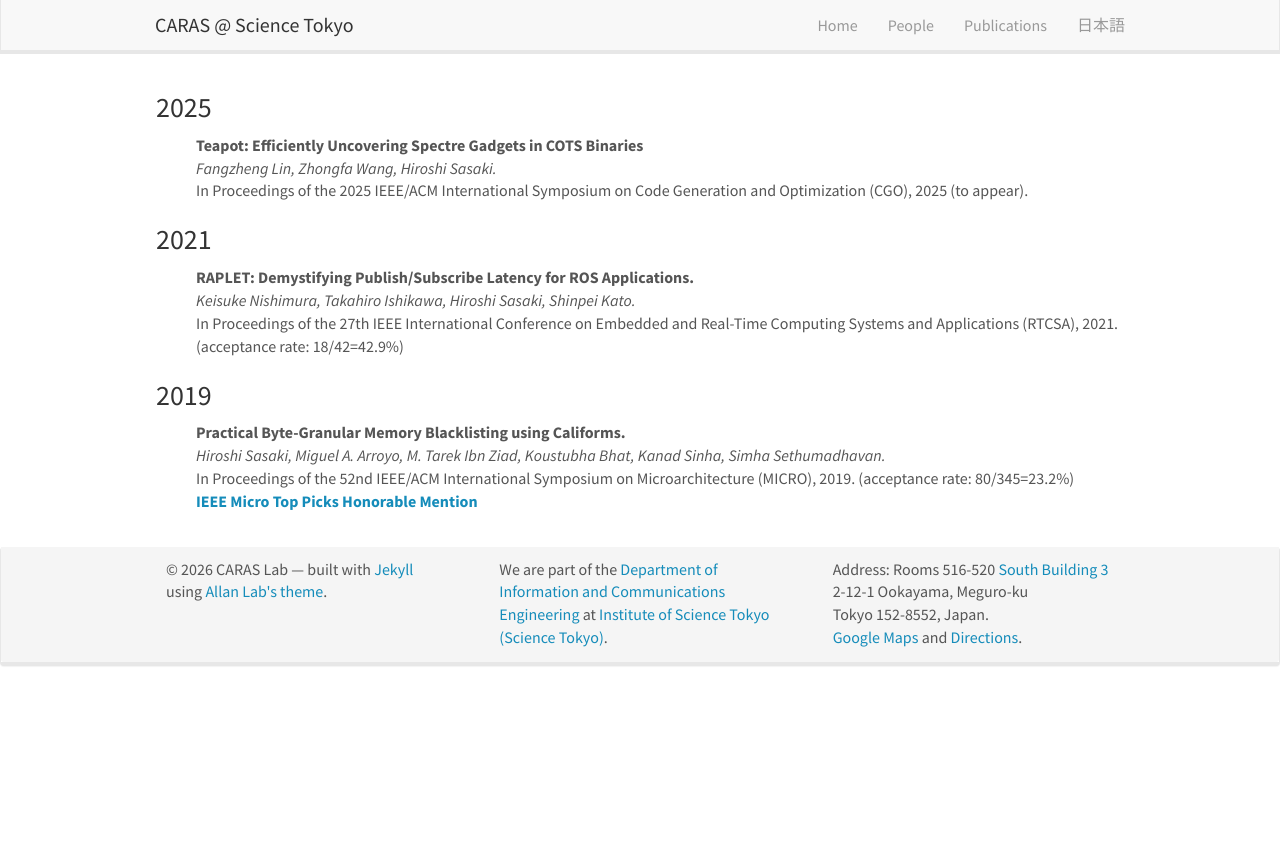
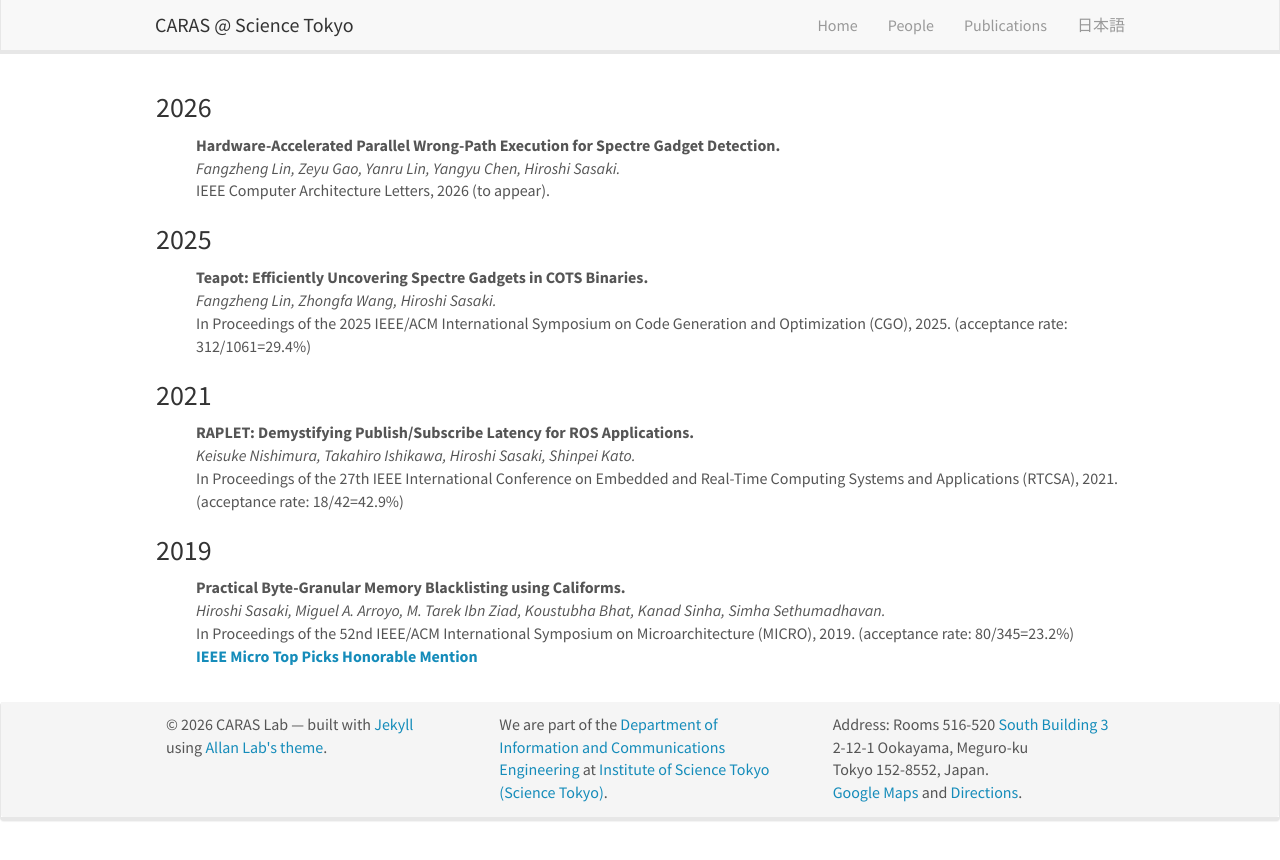
Before and after one commit to titech-caras/titech-caras.github.io, a Jekyll site: the page built from _pages/publications-en.md, in a window 1280 px wide. Shown: the top 860 px of the page. Built offline with Jekyll 4.4.1, drawn with Linux system fonts in a browser that asks for light colours; nearby versions of some CDN libraries.

Commit message:
Update Teapot and FPGA Teapot

```diff
--- a/_data/publications-2025.yml
+++ b/_data/publications-2025.yml
@@ -1,7 +1,7 @@
-- title: "Teapot: Efficiently Uncovering Spectre Gadgets in COTS Binaries"
+- title: "Teapot: Efficiently Uncovering Spectre Gadgets in COTS Binaries."
   language: English
   authors: "Fangzheng Lin, Zhongfa Wang, Hiroshi Sasaki."
   venue: "In Proceedings of the 2025 IEEE/ACM International Symposium on Code Generation and Optimization (CGO)"
   month: Mar.
-  year: 2025 (to appear)
-  rate:
+  year: 2025
+  rate: "312/1061=29.4%"
--- /dev/null
+++ b/_data/publications-2026.yml
@@ -0,0 +1,7 @@
+- title: "Hardware-Accelerated Parallel Wrong-Path Execution for Spectre Gadget Detection."
+  language: English
+  authors: "Fangzheng Lin, Zeyu Gao, Yanru Lin, Yangyu Chen, Hiroshi Sasaki."
+  venue: "IEEE Computer Architecture Letters"
+  month: May.
+  year: 2026 (to appear)
+  rate:
--- a/_pages/publications-en.md
+++ b/_pages/publications-en.md
@@ -3,6 +3,18 @@ title: Publications
 layout: base-en
 permalink: /publications-en
 ---
+
+### 2026
+{% for pub in site.data.publications-2026 %}
+  {% if pub.language == "English" %}
+  <ul style="list-style-type: none"><li>
+  <b>{{ pub.title }}</b><br />
+  <em>{{ pub.authors }}</em><br />
+  {{ pub.venue }}, {{ pub.year }}. {% if pub.rate %}(acceptance rate: {{ pub.rate }}){% endif %}<br />
+  {% if pub.award %}<font class="award"><b>{{ pub.award }}</b></font><br />{% endif %}
+  </li></ul>
+  {% endif %}
+{% endfor %}
 
 ### 2025
 {% for pub in site.data.publications-2025 %}
```
Also changed, not shown: _pages/publications.md (+10 -0 lines).
